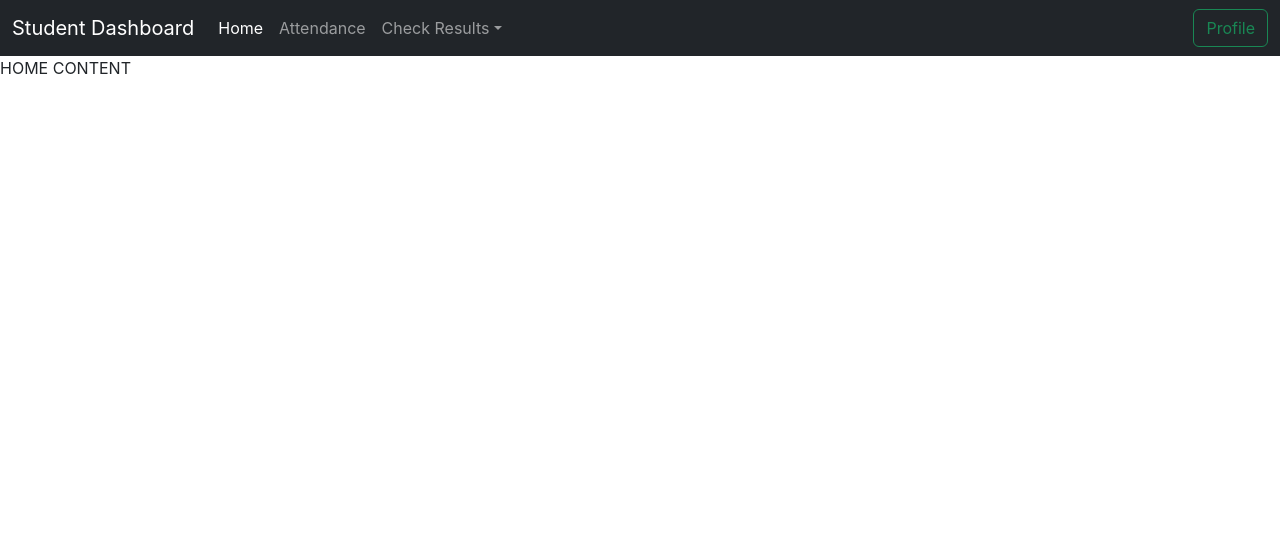
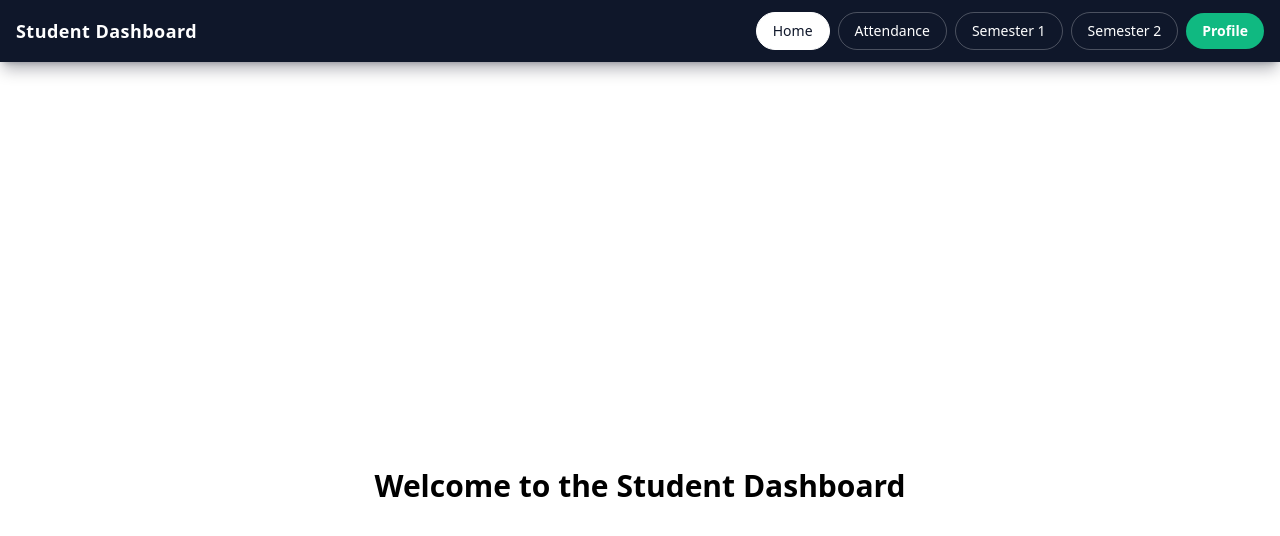
Before and after one commit to MananGohil23/MananGohil-React, a React (Create React App) app in the folder manangohil-react/: page / in a window 1280 px wide. Shown: the top 536 px of the page. Built offline with nearby package versions, Linux system fonts and the light colour scheme.

Commit message:
removing bootstrap and adding tailwind

```diff
--- a/manangohil-react/public/index.html
+++ b/manangohil-react/public/index.html
@@ -15,12 +15,7 @@
       user's mobile device or desktop. See https://developers.google.com/web/fundamentals/web-app-manifest/
     -->
     <link rel="manifest" href="%PUBLIC_URL%/manifest.json" />
-    <link
-      href="https://cdn.jsdelivr.net/npm/bootstrap@5.3.8/dist/css/bootstrap.min.css"
-      rel="stylesheet"
-      integrity="sha384-sRIl4kxILFvY47J16cr9ZwB07vP4J8+LH7qKQnuqkuIAvNWLzeN8tE5YBujZqJLB"
-      crossorigin="anonymous"
-    />
+    <script src="https://cdn.tailwindcss.com"></script>
     <!--
       Notice the use of %PUBLIC_URL% in the tags above.
       It will be replaced with the URL of the `public` folder during the build.
@@ -45,10 +40,5 @@
       To begin the development, run `npm start` or `yarn start`.
       To create a production bundle, use `npm run build` or `yarn build`.
     -->
-    <script
-      src="https://cdn.jsdelivr.net/npm/bootstrap@5.3.8/dist/js/bootstrap.bundle.min.js"
-      integrity="sha384-FKyoEForCGlyvwx9Hj09JcYn3nv7wiPVlz7YYwJrWVcXK/BmnVDxM+D2scQbITxI"
-      crossorigin="anonymous"
-    ></script>
   </body>
 </html>
--- a/manangohil-react/src/App.css
+++ b/manangohil-react/src/App.css
@@ -1,3 +1,4 @@
+/* App styles - using Tailwind via CDN */
 .App {
   text-align: center;
 }
--- a/manangohil-react/src/App.js
+++ b/manangohil-react/src/App.js
@@ -1,4 +1,4 @@
-import "./App.css";
+
 import { BrowserRouter as Router, Routes, Route } from "react-router-dom";
 import Navbar from "./components/navbar";
 import Home from "./pages/Home";
@@ -11,7 +11,6 @@ function App() {
     <>
       <Router>
         <Navbar />
-
         <Routes>
           <Route path="/" element={<Home />} />
           <Route path="/pages" element={<Home />} />
--- a/manangohil-react/src/components/navbar.js
+++ b/manangohil-react/src/components/navbar.js
@@ -6,83 +6,65 @@ class Navbar extends React.Component {
 
   render() {
     return (
-      <nav className="navbar navbar-expand-lg navbar-dark bg-dark">
-        <div className="container-fluid">
-          <Link className="navbar-brand" to="/">
+      <nav className="bg-slate-900 text-white px-4 py-3 shadow-lg shadow-slate-950/30">
+        <div className="flex flex-wrap items-center gap-3">
+          <Link className="text-lg font-semibold tracking-wide" to="/">
             Student Dashboard
           </Link>
-          <button
-            className="navbar-toggler"
-            type="button"
-            data-bs-toggle="collapse"
-            data-bs-target="#navbarSupportedContent"
-            aria-controls="navbarSupportedContent"
-            aria-expanded="false"
-            aria-label="Toggle navigation"
+          <div className="ml-auto flex flex-wrap items-center gap-2">
+            <NavLink
+              className={({ isActive }) =>
+                `rounded-full border px-4 py-2 text-sm font-medium transition ${
+                  isActive
+                    ? "border-white bg-white text-slate-900"
+                    : "border-white/25 text-white hover:border-white hover:bg-white/10"
+                }`
+              }
+              to="/"
+              end
             >
-            <span className="navbar-toggler-icon" />
-          </button>
-          <div className="collapse navbar-collapse" id="navbarSupportedContent">
-            <ul className="navbar-nav me-auto mb-2 mb-lg-0">
-              <li className="nav-item">
-                <NavLink className="nav-link" to="/" end>
               Home
             </NavLink>
-              </li>
-              <li className="nav-item">
-                <NavLink className="nav-link" to="/attendance">
+            <NavLink
+              className={({ isActive }) =>
+                `rounded-full border px-4 py-2 text-sm font-medium transition ${
+                  isActive
+                    ? "border-white bg-white text-slate-900"
+                    : "border-white/25 text-white hover:border-white hover:bg-white/10"
+                }`
+              }
+              to="/attendance"
+            >
               Attendance
             </NavLink>
-              </li>
-              <li className="nav-item dropdown">
-                <button
-                  className="nav-link dropdown-toggle btn btn-link"
-                  type="button"
-                  role="button"
-                  data-bs-toggle="dropdown"
-                  aria-expanded="false"
+            <NavLink
+              className={({ isActive }) =>
+                `rounded-full border px-4 py-2 text-sm font-medium transition ${
+                  isActive
+                    ? "border-white bg-white text-slate-900"
+                    : "border-white/25 text-white hover:border-white hover:bg-white/10"
+                }`
+              }
+              to="/results/sem1"
             >
-                  Check Results
-                </button>
-                <ul className="dropdown-menu">
-                  <li>
-                    <NavLink className="dropdown-item" to="/results/sem1">
               Semester 1
             </NavLink>
-                  </li>
-                  <li>
-                    <NavLink className="dropdown-item" to="/results/sem2">
+            <NavLink
+              className={({ isActive }) =>
+                `rounded-full border px-4 py-2 text-sm font-medium transition ${
+                  isActive
+                    ? "border-white bg-white text-slate-900"
+                    : "border-white/25 text-white hover:border-white hover:bg-white/10"
+                }`
+              }
+              to="/results/sem2"
+            >
               Semester 2
             </NavLink>
-                  </li>
-                  <li>
-                    <hr className="dropdown-divider" />
-                  </li>
-                  <li>
-                    <span className="dropdown-item text-muted" role="button">
-                      More Semesters
-                    </span>
-                  </li>
-                </ul>
-              </li>
-              {/* <li className="nav-item">
-                <a className="nav-link disabled" aria-disabled="true">
-                  Disabled
-                </a>
-              </li> */}
-            </ul>
-            {/* <form className="d-flex" role="search">
-              <input
-                className="form-control me-2"
-                type="search"
-                placeholder="Search"
-                aria-label="Search"
-              />
-              <button className="btn btn-outline-success" type="submit">
-                Search
-              </button>
-            </form> */}
-            <Link to="/profile" className="btn btn-outline-success">
+            <Link
+              to="/profile"
+              className="rounded-full bg-emerald-500 px-4 py-2 text-sm font-semibold text-white transition hover:bg-emerald-400"
+            >
               Profile
             </Link>
           </div>
--- a/manangohil-react/src/index.css
+++ b/manangohil-react/src/index.css
@@ -1,3 +1,5 @@
+/* Using Tailwind v4 via CDN in index.html */
+
 body {
   margin: 0;
   font-family: -apple-system, BlinkMacSystemFont, 'Segoe UI', 'Roboto', 'Oxygen',
--- a/manangohil-react/src/pages/Home.jsx
+++ b/manangohil-react/src/pages/Home.jsx
@@ -2,7 +2,9 @@ import React from 'react'
 const Home = () => {
     return (
         <>
-        HOME CONTENT
+            <div class = "bg-red mx-3 my-6 p-4 flex justify-center items-center font-bold text-3xl h-screen">
+                <h1 class = "flex justify-center items-center font-bold text-3xl h-screen">Welcome to the Student Dashboard</h1>
+            </div>
         </>
     );
 };
```
Also changed, not shown: manangohil-react/src/index.js (+6 -7 lines), 1 other file (tests, documents, lock files or other folders). Lines whose indentation alone changed are shown as unchanged.
